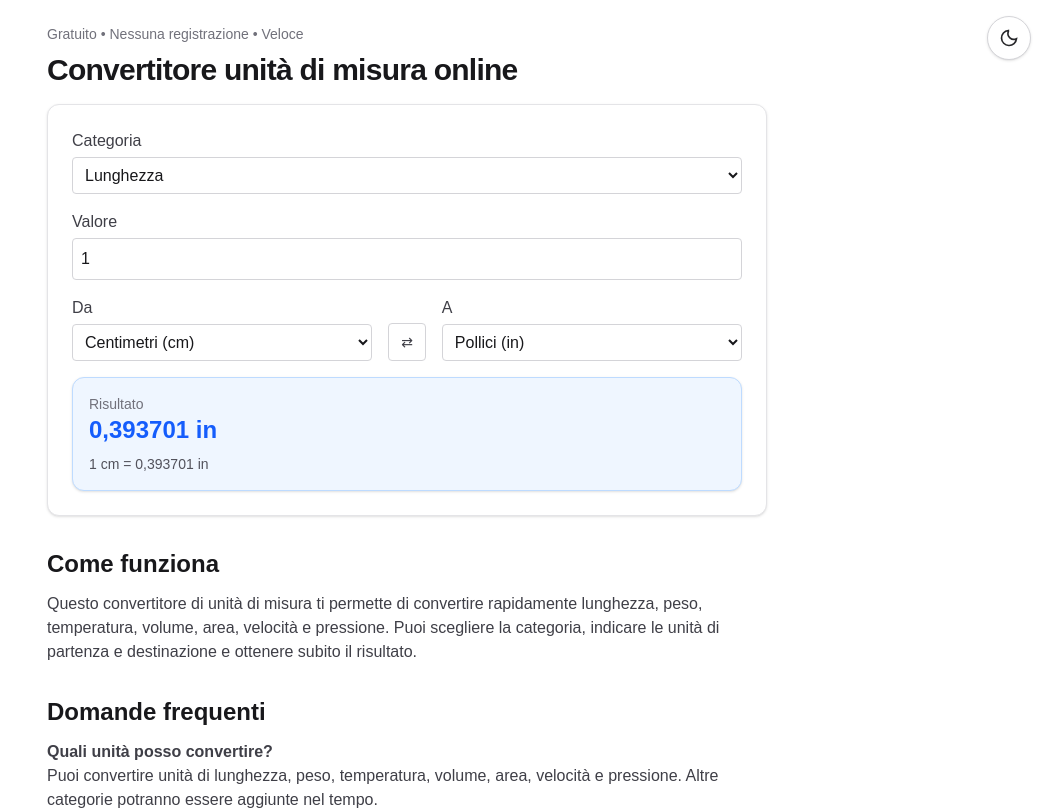
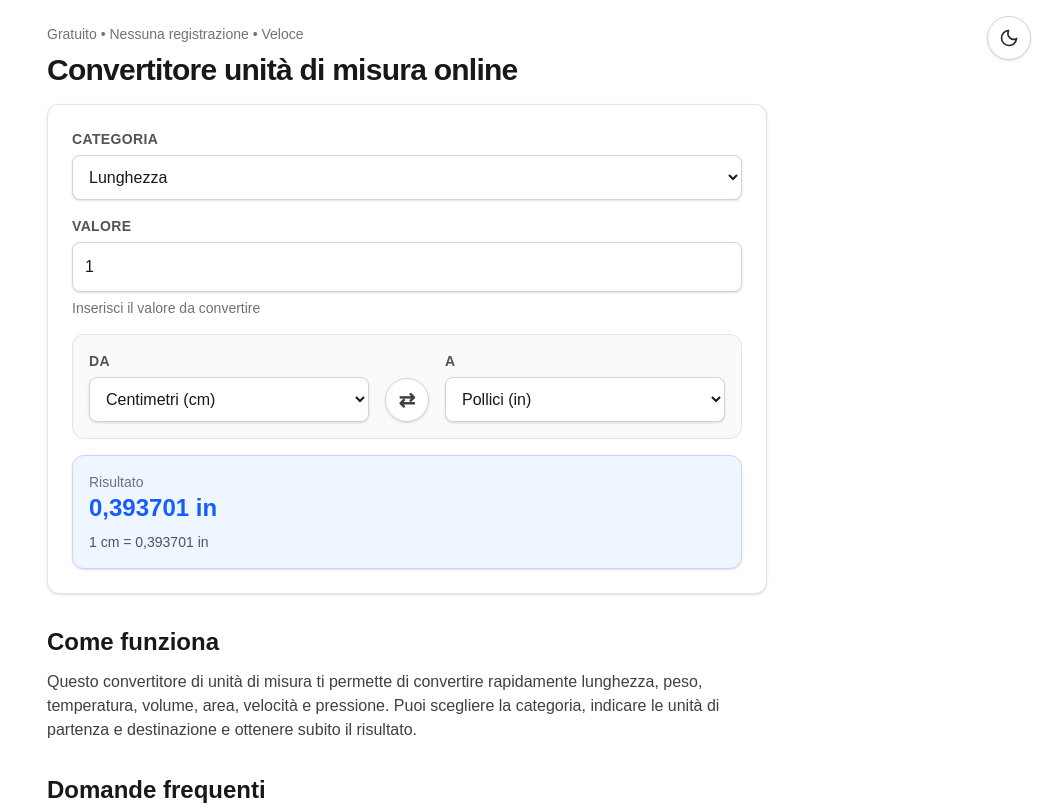
Before and after one commit to elpablo/calcolafacile, a Next.js app: page /it/oz-a-g in a window 1280 px wide. Shown: the top 810 px of the page, without its empty margins (233-1280 px from the left). Built offline with nearby package versions, Linux system fonts and the light colour scheme.

Commit message:
Refactor UnitConverter component for improved UI and accessibility

```diff
--- a/src/app/it/convertitore-unita/UnitConverter.js
+++ b/src/app/it/convertitore-unita/UnitConverter.js
@@ -1,7 +1,7 @@
 "use client";
 
 import { useMemo, useState } from "react";
-import ToolLayout, { ResultBox, ToolInput } from "@/components/ToolLayout";
+import ToolLayout, { ResultBox } from "@/components/ToolLayout";
 
 const categories = {
     length: {
@@ -99,7 +99,10 @@ const categories = {
 };
 
 const selectClass =
-    "w-full rounded border border-zinc-300 bg-white p-2 text-zinc-900 focus:border-blue-500 focus:outline-none focus:ring-2 focus:ring-blue-500/20 dark:border-zinc-700 dark:bg-zinc-900 dark:text-zinc-100 dark:focus:border-blue-400";
+    "w-full rounded-lg border border-zinc-300 bg-white px-3 py-3 text-base font-medium text-zinc-900 shadow-sm focus:border-blue-500 focus:outline-none focus:ring-2 focus:ring-blue-500/20 dark:border-zinc-700 dark:bg-zinc-900 dark:text-zinc-100 dark:focus:border-blue-400";
+
+const labelClass =
+    "mb-1.5 block text-sm font-semibold uppercase tracking-wide text-zinc-600 dark:text-zinc-300";
 
 function convertTemperature(value, fromUnit, toUnit) {
     let celsius;
@@ -218,7 +221,7 @@ export default function UnitConverter({
             }
         >
             <div className="mb-4">
-                <label className="mb-1 block text-zinc-700 dark:text-zinc-300">Categoria</label>
+                <label className={labelClass}>Categoria</label>
                 <select
                     value={categoryKey}
                     onChange={(e) => handleCategoryChange(e.target.value)}
@@ -232,16 +235,25 @@ export default function UnitConverter({
                 </select>
             </div>
 
-            <ToolInput
-                label="Valore"
+            <div className="mb-4">
+                <label className={labelClass}>Valore</label>
+                <input
+                    type="number"
+                    step="0.01"
                     value={amount}
                     onChange={(e) => setAmount(e.target.value)}
+                    className="w-full rounded-lg border border-zinc-300 bg-white px-3 py-3 text-base font-medium text-zinc-900 shadow-sm placeholder:text-zinc-400 focus:border-blue-500 focus:outline-none focus:ring-2 focus:ring-blue-500/20 dark:border-zinc-700 dark:bg-zinc-900 dark:text-zinc-100 dark:placeholder:text-zinc-500 dark:focus:border-blue-400"
                     placeholder="Es. 10"
                 />
+                <p className="mt-1.5 text-sm text-zinc-500 dark:text-zinc-400">
+                    Inserisci il valore da convertire
+                </p>
+            </div>
 
+            <div className="rounded-xl border border-zinc-200 bg-zinc-50 p-4 dark:border-zinc-700 dark:bg-zinc-950/40">
                 <div className="grid gap-4 sm:grid-cols-[1fr_auto_1fr] sm:items-end">
                     <div>
-                    <label className="mb-1 block text-zinc-700 dark:text-zinc-300">Da</label>
+                        <label className={labelClass}>Da</label>
                         <select
                             value={fromUnit}
                             onChange={(e) => setFromUnit(e.target.value)}
@@ -258,14 +270,15 @@ export default function UnitConverter({
                     <button
                         type="button"
                         onClick={swapUnits}
-                    className="rounded border border-zinc-300 px-3 py-2 text-sm text-zinc-700 transition hover:border-blue-300 hover:bg-blue-50 dark:border-zinc-700 dark:text-zinc-200 dark:hover:border-blue-500 dark:hover:bg-zinc-800"
+                        className="mx-auto flex h-11 w-11 items-center justify-center rounded-full border border-zinc-300 bg-white text-xl font-semibold text-zinc-700 shadow-sm transition hover:border-blue-300 hover:bg-blue-50 dark:border-zinc-700 dark:bg-zinc-900 dark:text-zinc-100 dark:hover:border-blue-500 dark:hover:bg-zinc-800"
                         aria-label="Inverti unità"
+                        title="Inverti unità"
                     >
                         ⇄
                     </button>
 
                     <div>
-                    <label className="mb-1 block text-zinc-700 dark:text-zinc-300">A</label>
+                        <label className={labelClass}>A</label>
                         <select
                             value={toUnit}
                             onChange={(e) => setToUnit(e.target.value)}
@@ -277,6 +290,7 @@ export default function UnitConverter({
                                 </option>
                             ))}
                         </select>
+                    </div>
                 </div>
             </div>
 
```
Lines whose indentation alone changed are shown as unchanged.
